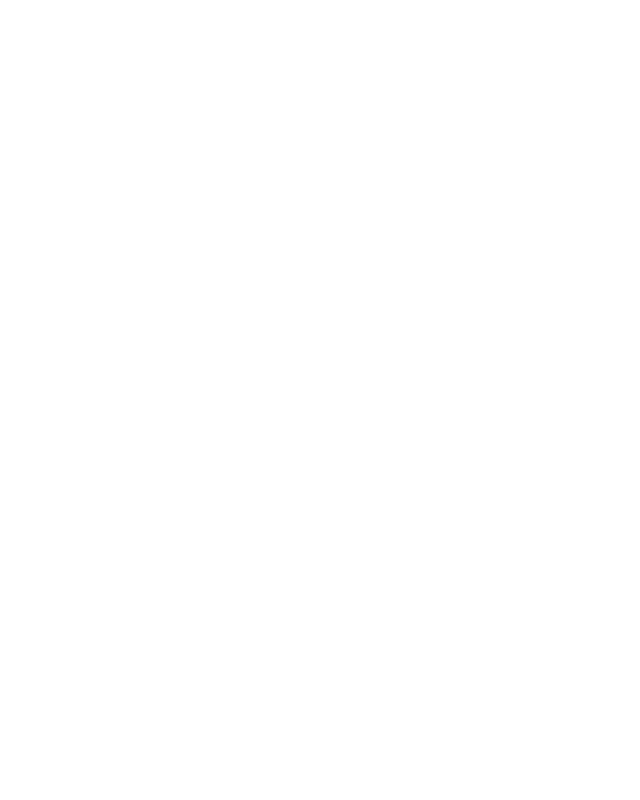
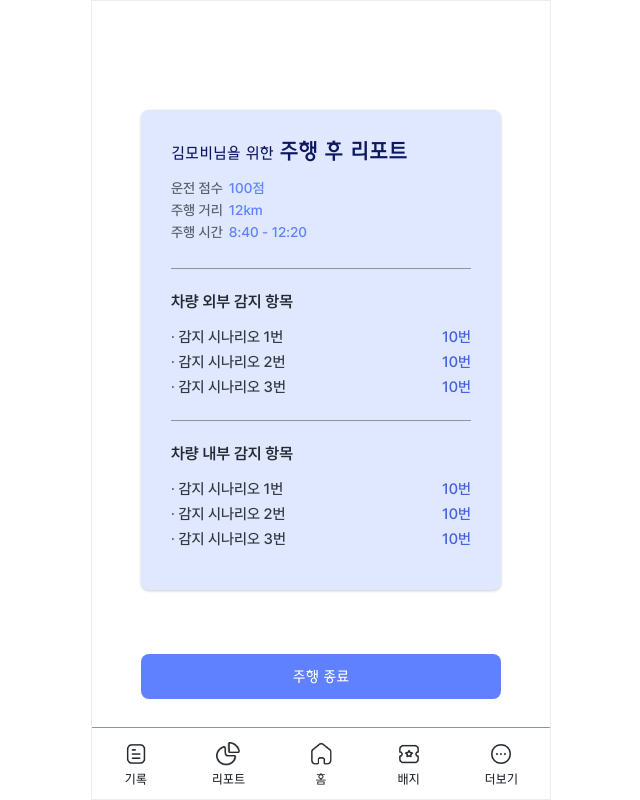
Before and after one commit to SSU-CAR/SSU-CAR-FE, a React (Vite) app: page /end in a window 1280 px wide. Before the commit this address had no page. Shown: the whole page, without its empty margins (319-959 px from the left). Built offline with nearby package versions, Linux system fonts and the light colour scheme.

Commit message:
[Feat] 주행 중/주행 후 리포트 UI 구현  (#17)
* feat: 홈 화면 Home 컴포넌트 추가

* feat: 홈 화면 운전하기 버튼 추가

* feat: 주행 중, 주행 후 화면 컴포넌트 추가

* feat: 주행 중 페이지 UI 구현

* feat: 주행 후 리포트 UI

```diff
--- a/src/App.tsx
+++ b/src/App.tsx
@@ -7,7 +7,8 @@
 import { NotePage } from "@pages/Note";
 import { ReportPage } from "@pages/Report";
 import { BadgePage } from "@pages/Badge";
-
+import { DrivingPage } from "@pages/Driving";
+import { EndPage } from "@pages/End";
 
 function App() {
   return (
@@ -19,6 +20,8 @@
           <Route path="/note" element={<NotePage />} />
           <Route path="/report" element={<ReportPage />} />
           <Route path="/badge" element={<BadgePage />} />
+          <Route path="/driving" element={<DrivingPage />} />
+          <Route path="/end" element={<EndPage />} />
         </Routes>
       </ThemeProvider>
     </BrowserRouter>
--- /dev/null
+++ b/src/components/Drive/index.tsx
@@ -0,0 +1,60 @@
+import styled from "styled-components";
+import car_driving_img from "@assets/images/car_driving.gif";
+import { useNavigate } from "react-router-dom";
+
+export const Drive = () => {
+  const navigate = useNavigate();
+
+  const handleClickArriveBtn = () => {
+    navigate("/end");
+  };
+
+  return (
+    <DriveContainer>
+      <img src={car_driving_img} alt="주행 중" />
+      <InfoText>주행 중입니다</InfoText>
+      <ArriveButton onClick={handleClickArriveBtn}>목적지 도착</ArriveButton>
+    </DriveContainer>
+  );
+};
+
+const DriveContainer = styled.div`
+  width: 100%;
+  height: 100%;
+  background-color: white;
+
+  display: flex;
+  flex-direction: column;
+  align-items: center;
+  justify-content: center;
+`;
+
+const InfoText = styled.div`
+  font-family: "HyndaiHarmony";
+  font-size: 24px;
+  color: ${({ theme }) => theme.colors.blue500};
+
+  margin-bottom: 80px;
+`;
+
+const ArriveButton = styled.button`
+  position: absolute;
+  bottom: 100px;
+  left: 50%;
+  transform: translate(-50%, 0);
+
+  width: 360px;
+  height: 45px;
+  border-radius: 8px;
+  border: none;
+  background-color: ${({ theme }) => theme.colors.blue400};
+
+  font-family: "HyndaiHarmony";
+  font-size: 15px;
+  font-weight: 300;
+  color: white;
+
+  &:hover {
+    cursor: pointer;
+  }
+`;
--- /dev/null
+++ b/src/components/End/EndReport/EndReport.styles.ts
@@ -0,0 +1,78 @@
+import styled from "styled-components";
+
+export const EndReportContainer = styled.div`
+  width: 360px;
+  height: 480px;
+  border-radius: 8px;
+  padding: 30px;
+
+  background-color: ${({ theme }) => theme.colors.blue50};
+  box-shadow: 0px 1px 3px 0px rgba(0, 0, 0, 0.2);
+`;
+
+export const EndReportHeader = styled.div`
+  font-family: "HyndaiHarmony";
+  font-size: 22px;
+  color: ${({ theme }) => theme.colors.blue900};
+  span {
+    font-family: "HyndaiHarmony";
+    font-weight: 300;
+    color: ${({ theme }) => theme.colors.blue900};
+    font-size: 16px;
+
+    margin-right: 6px;
+  }
+`;
+
+export const BasicInfos = styled.div`
+  display: flex;
+  flex-direction: column;
+
+  margin: 15px 0;
+  padding-bottom: 10px;
+`;
+
+export const BasicInfo = styled.div`
+  font-weight: 500;
+  font-size: 14px;
+  color: ${({ theme }) => theme.colors.gray6};
+  span {
+    color: ${({ theme }) => theme.colors.blue400};
+    margin-left: 6px;
+  }
+  margin: 4px 0;
+`;
+
+export const DetailInfo = styled.div`
+  border-top: 1px solid ${({ theme }) => theme.colors.gray4};
+  padding: 10px 0;
+  margin-bottom: 10px;
+`;
+
+export const SubHeader = styled.div`
+  font-weight: 600;
+  font-size: 16px;
+  color: ${({ theme }) => theme.colors.gray9};
+
+  margin: 15px 0;
+`;
+
+export const DetailContents = styled.div`
+  display: flex;
+  flex-direction: column;
+`;
+
+export const DetailContent = styled.div`
+  display: flex;
+  justify-content: space-between;
+
+  font-weight: 500;
+  font-size: 15px;
+  color: ${({ theme }) => theme.colors.gray8};
+
+  margin: 5px 0;
+
+  .count {
+    color: ${({ theme }) => theme.colors.blue500};
+  }
+`;
--- /dev/null
+++ b/src/components/End/EndReport/EndReport.tsx
@@ -0,0 +1,50 @@
+import * as styles from "./EndReport.styles";
+
+export const EndReport = () => {
+  return (
+    <styles.EndReportContainer>
+      <styles.EndReportHeader>
+        <span>김모비님을 위한</span>주행 후 리포트
+      </styles.EndReportHeader>
+      <styles.BasicInfos>
+        <styles.BasicInfo>
+          운전 점수<span>100점</span>
+        </styles.BasicInfo>
+        <styles.BasicInfo>
+          주행 거리<span>12km</span>
+        </styles.BasicInfo>
+        <styles.BasicInfo>
+          주행 시간<span>8:40 - 12:20</span>
+        </styles.BasicInfo>
+      </styles.BasicInfos>
+      <styles.DetailInfo>
+        <styles.SubHeader>차량 외부 감지 항목</styles.SubHeader>
+        <styles.DetailContents>
+          <styles.DetailContent>
+            ∙ 감지 시나리오 1번<div className="count">10번</div>
+          </styles.DetailContent>
+          <styles.DetailContent>
+            ∙ 감지 시나리오 2번<div className="count">10번</div>
+          </styles.DetailContent>
+          <styles.DetailContent>
+            ∙ 감지 시나리오 3번<div className="count">10번</div>
+          </styles.DetailContent>
+        </styles.DetailContents>
+      </styles.DetailInfo>
+      <styles.DetailInfo>
+        <styles.SubHeader>차량 내부 감지 항목</styles.SubHeader>
+        <styles.DetailContents>
+          <styles.DetailContent>
+            ∙ 감지 시나리오 1번<div className="count">10번</div>
+          </styles.DetailContent>
+          <styles.DetailContent>
+            ∙ 감지 시나리오 2번<div className="count">10번</div>
+          </styles.DetailContent>
+          <styles.DetailContent>
+            ∙ 감지 시나리오 3번<div className="count">10번</div>
+          </styles.DetailContent>
+        </styles.DetailContents>
+      </styles.DetailInfo>
+    </styles.EndReportContainer>
+  );
+};
--- /dev/null
+++ b/src/components/End/index.tsx
@@ -0,0 +1,47 @@
+import { Link } from "react-router-dom";
+import styled from "styled-components";
+import { EndReport } from "./EndReport/EndReport";
+
+export const End = () => {
+  return (
+    <EndContainer>
+      <EndReport />
+      <Link to="/">
+        <EndButton>주행 종료</EndButton>
+      </Link>
+    </EndContainer>
+  );
+};
+
+const EndContainer = styled.div`
+  width: 100%;
+  height: 100%;
+  background-color: white;
+
+  display: flex;
+  justify-content: center;
+  align-items: center;
+  padding-bottom: 100px;
+`;
+
+const EndButton = styled.button`
+  position: absolute;
+  bottom: 100px;
+  left: 50%;
+  transform: translate(-50%, 0);
+
+  width: 360px;
+  height: 45px;
+  border-radius: 8px;
+  border: none;
+  background-color: ${({ theme }) => theme.colors.blue400};
+
+  font-family: "HyndaiHarmony";
+  font-size: 15px;
+  font-weight: 300;
+  color: white;
+
+  &:hover {
+    cursor: pointer;
+  }
+`;
--- /dev/null
+++ b/src/pages/Driving/index.tsx
@@ -0,0 +1,10 @@
+import { Layout } from "@components/common/Layout";
+import { Drive } from "@components/Drive";
+
+export const DrivingPage = () => {
+  return (
+    <Layout>
+      <Drive />
+    </Layout>
+  );
+};
--- a/src/pages/Note/index.tsx
+++ b/src/pages/End/index.tsx
@@ -1,10 +1,10 @@
 import { Layout } from "@components/common/Layout";
-import { Note } from "@components/Note";
+import { End } from "@components/End";
 
-export const NotePage = () => {
+export const EndPage = () => {
   return (
     <Layout navbar>
-      <Note />
+      <End />
     </Layout>
   );
 };
```
Also changed, not shown: src/components/Home/index.tsx (added, +43 -0 lines), src/assets/images/car_driving.gif (added).
